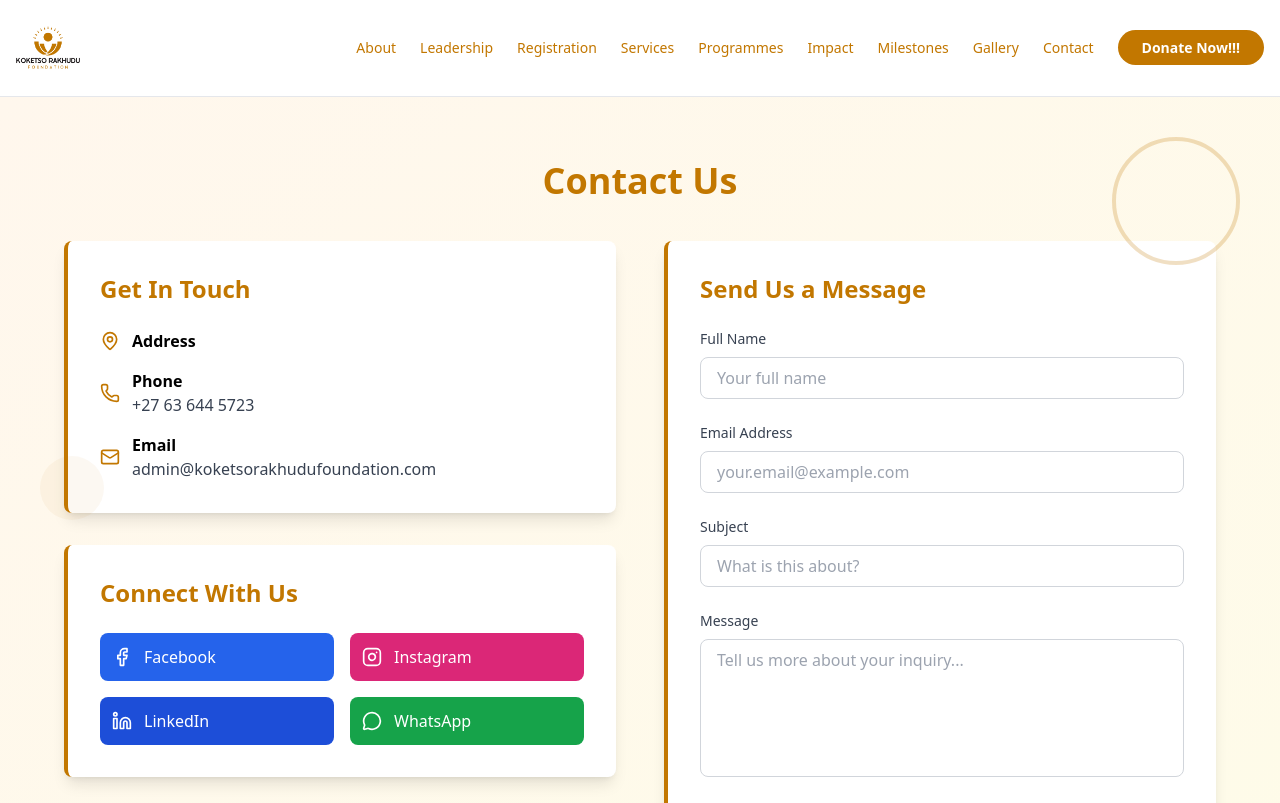
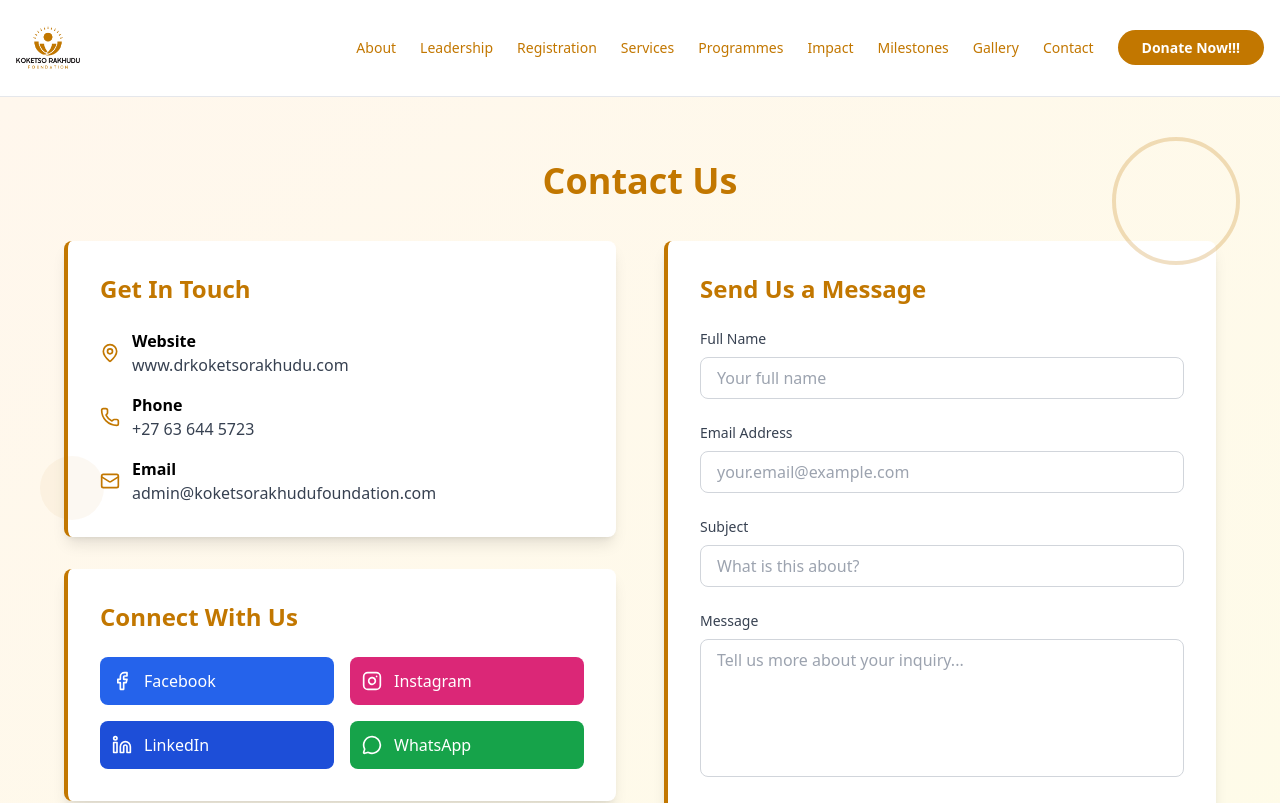
Before and after one commit to Astral-Solutions/krf, a React (Create React App) app in the folder krf-site/: page /contact in a window 1280 px wide. Shown: the top 803 px of the page. Built offline with nearby package versions, Linux system fonts and the light colour scheme.

Commit message:
Update contact information in Contact.jsx: changed address to website and added website URL

```diff
--- a/krf-site/src/pages/Contact.jsx
+++ b/krf-site/src/pages/Contact.jsx
@@ -40,8 +40,8 @@ const Contact = () => {
                 <div className="flex items-center space-x-3">
                   <MapPin className="text-[#c27700]" size={20} />
                   <div>
-                    <p className="font-semibold">Address</p>
-                    <p className="text-gray-700"></p>
+                    <p className="font-semibold">Website</p>
+                    <p className="text-gray-700">www.drkoketsorakhudu.com</p>
                   </div>
                 </div>
 
```
